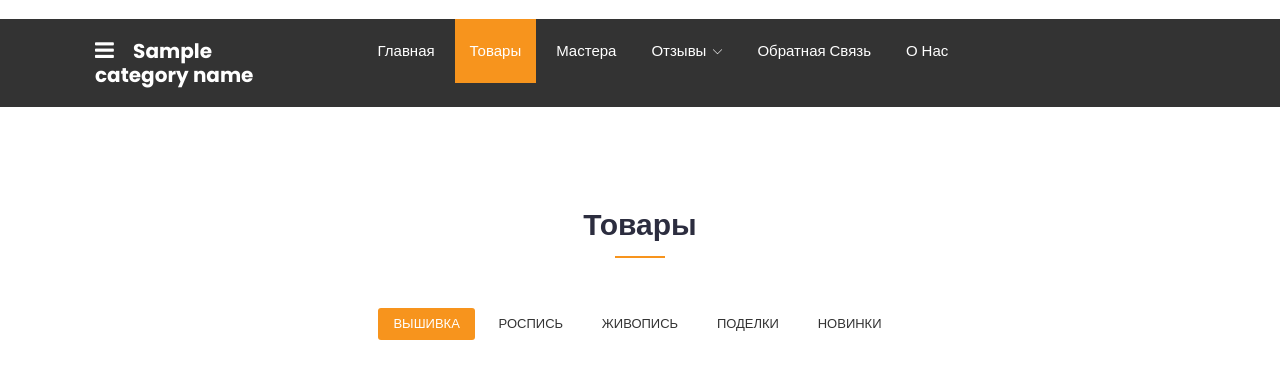
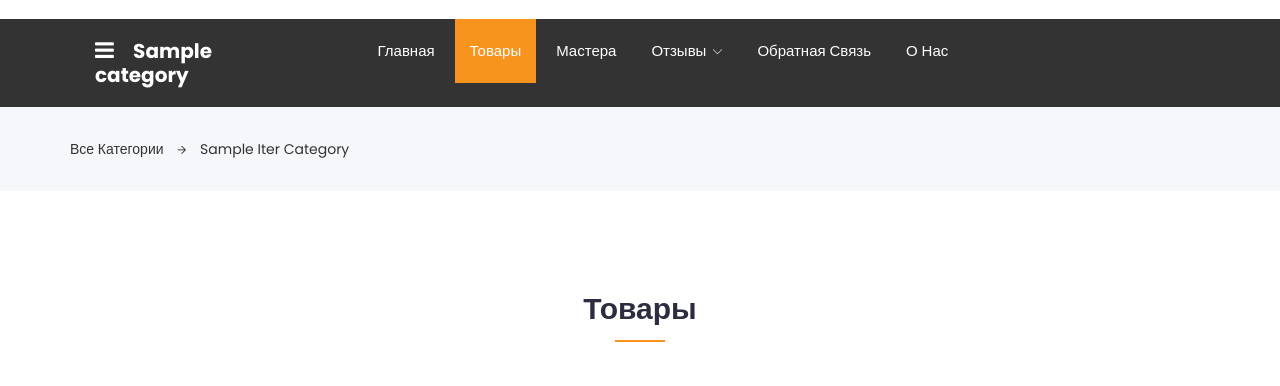
Before and after one commit to Tatianasvet/DiplomaWork, a Django app: template handmade/templates/products.html in a window 1280 px wide. Shown: the part 214-600 px from the top of the page. Run offline with Django 3.2, Linux system fonts and the light colour scheme; the template is opened without the code that fills it: most values are stand-ins (such as "Sample title", 1, 10 or a date in 2020); some libraries are stand-ins or nearby versions.

Commit message:
categories redy

```diff
--- a/handmade/templates/index.html
+++ b/handmade/templates/index.html
@@ -189,7 +189,7 @@
 			<div class="container">
 				<div class="cat-nav-head">
 					<div class="row">
-						{% block category %}
+						{% block CATEGORY %}
 						<div class="col-lg-3">
 							<div class="all-category">
 								<h3 class="cat-heading">
--- a/handmade/templates/products.html
+++ b/handmade/templates/products.html
@@ -2,33 +2,32 @@
 
 {% load static %}
 
-{% if category_id %}
-    {% block category %}
+{% block CATEGORY %}
     <div class="col-lg-3">
         <div class="all-category">
             <h3 class="cat-heading">
                 <i class="fa fa-bars" aria-hidden="true"></i>
-                    {% if category_name %}
-                        {{ category_name }}
+                {% if category %}
+                    {{ category.name }}
                 {% else %}
                     КАТЕГОРИИ
                 {% endif %}
             </h3>
             <ul class="main-category">
-                    {% for category in sub_categories %}
-                        {% if category.parent_category_id == category_id %}
+                {% for iter_category in categories %}
+                    {% if iter_category.parent_category_id == category.id %}
                         <li>
-                                <a href="{% url 'products' %}?category_id={{ category.id }}">
-                                    {{ category.name }}
+                            <a href="{% url 'products' %}?category_id={{ iter_category.id }}">
+                                {{ iter_category.name }}
                                 {% for parent_id in parent_categories_id %}
-                                        {% if category.id == parent_id %}
+                                    {% if iter_category.id == parent_id %}
                                         <i class="fa fa-angle-right" aria-hidden="true"></i>
                                     {% endif %}
                                 {% endfor %}
                             </a>
                             <ul class="sub-category">
                                 {% for sub_category in categories %}
-                                        {% if sub_category.parent_category_id == category.id %}
+                                    {% if sub_category.parent_category_id == iter_category.id %}
                                         <li>
                                             <a href="{% url 'products' %}?category_id={{ sub_category.id }}">
                                                 {{ sub_category.name }}
@@ -60,7 +59,6 @@
         </div>
     </div>
 {% endblock %}
-{% endif %}
 
 {% block menu_home_button %}
 <li><a href={% url 'home' %}>Главная</a></li>
@@ -74,7 +72,7 @@
 
 {% block content %}
 <!-- Breadcrumbs -->
-{% if category_id %}
+{% if category %}
 <div class="breadcrumbs">
 	<div class="container">
 		<div class="row">
@@ -82,11 +80,11 @@
 				<div class="bread-inner">
 					<ul class="bread-list">
 						<li><a href="{% url 'products' %}">Все категории</a></li>
-                        {% for category in way %}
+                        {% for iter_category in way %}
                             <li>
                                 <i class="ti-arrow-right"></i>
-                                <a href="{% url 'products' %}?category_id={{ category.id }}">
-                                    {{ category.name }}
+                                <a href="{% url 'products' %}?category_id={{ iter_category.id }}">
+                                    {{ iter_category.name }}
                                 </a>
                             </li>
                         {% endfor %}
```
Also changed, not shown: handmade/shop/views.py (+12 -23 lines). Lines whose indentation alone changed are shown as unchanged.
